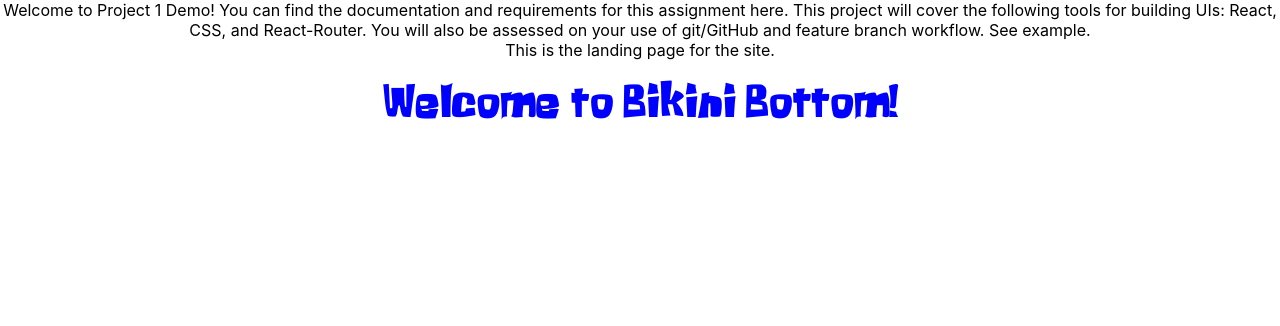
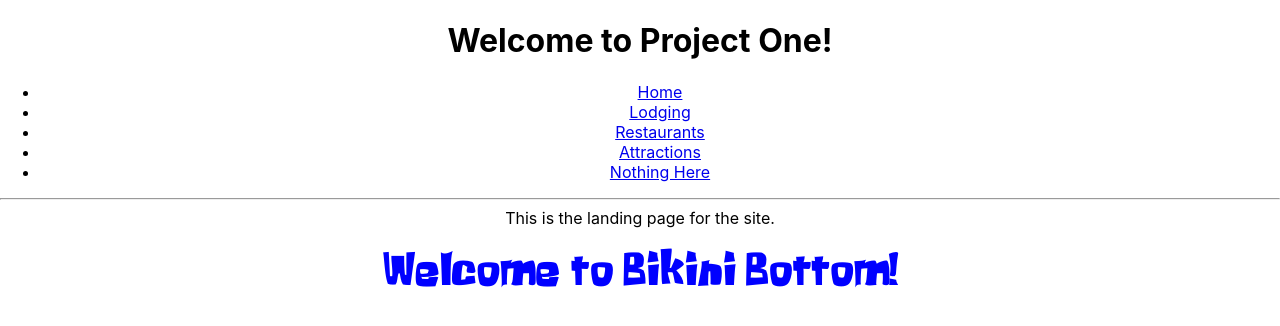
Before and after one commit to mtlynch3/hello, a React (Create React App) app: page / in a window 1280 px wide. Shown: the top 326 px of the page. Built offline with nearby package versions, Linux system fonts and the light colour scheme.

Commit message:
defined routes and added navigation in App.js

```diff
--- a/src/App.js
+++ b/src/App.js
@@ -1,17 +1,77 @@
 import './App.css';
+
 import Homepage from './components/Homepage';
+import Lodging from './components/Lodging';
+import Attractions from './components/Attractions';
+import Restaurants from './components/Restaurants';
 
-function App() {
+import { Routes, Route, Outlet, Link } from "react-router-dom";
+
+
+export default function App() {
   return (
     <div className="App">
-      Welcome to Project 1 Demo! You can find the documentation and requirements for this assignment here.
-      This project will cover the following tools for building UIs: React, CSS, and React-Router.
-      You will also be assessed on your use of git/GitHub and feature branch workflow.
-      See example.
-      <Homepage />
+      <h1>Welcome to Project One!</h1>
+      <Routes>
+        <Route path="/" element={<Layout />}>
+          <Route index element={<Homepage />} />
+          <Route path="lodging" element={<Lodging />} />
+          <Route path="restaurants" element={<Restaurants />} />
+          <Route path="attractions" element={<Attractions />} />
 
+
+          {/* Using path="*"" means "match anything", so this route
+                acts like a catch-all for URLs that we don't have explicit
+                routes for. */}
+          <Route path="*" element={<NoMatch />} />
+        </Route>
+      </Routes>
     </div>
   );
 }
 
-export default App;
+function Layout() {
+  return (
+    <div>
+      {/* A "layout route" is a good place to put markup you want to
+          share across all the pages on your site, like navigation. */}
+      <nav>
+        <ul>
+          <li>
+            <Link to="/">Home</Link>
+          </li>
+          <li>
+            <Link to="/lodging">Lodging</Link>
+          </li>
+          <li>
+            <Link to="/restaurants">Restaurants</Link>
+          </li>
+          <li>
+            <Link to="/attractions">Attractions</Link>
+          </li>
+          <li>
+            <Link to="/nothing-here">Nothing Here</Link>
+          </li>
+        </ul>
+      </nav>
+
+      <hr />
+
+      {/* An <Outlet> renders whatever child route is currently active,
+          so you can think about this <Outlet> as a placeholder for
+          the child routes we defined above. */}
+      <Outlet />
+    </div>
+  );
+}
+
+function NoMatch() {
+  return (
+    <div>
+      <h2>Nothing to see here!</h2>
+      <p>
+        <Link to="/">Go to the home page</Link>
+      </p>
+    </div>
+  );
+}
```
